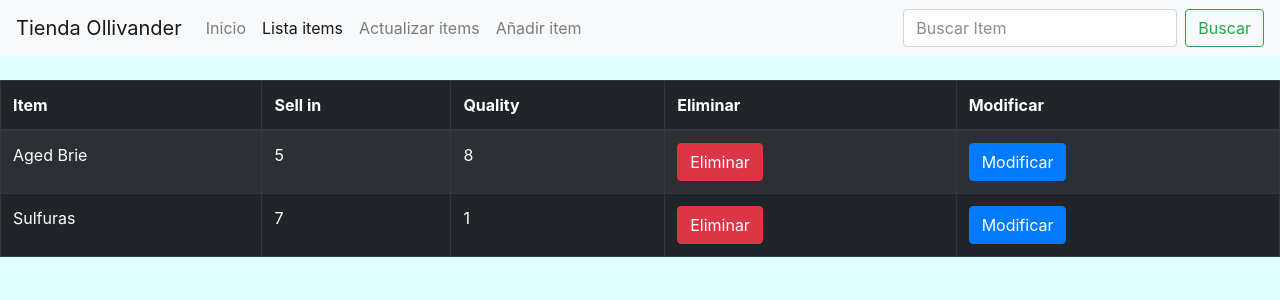
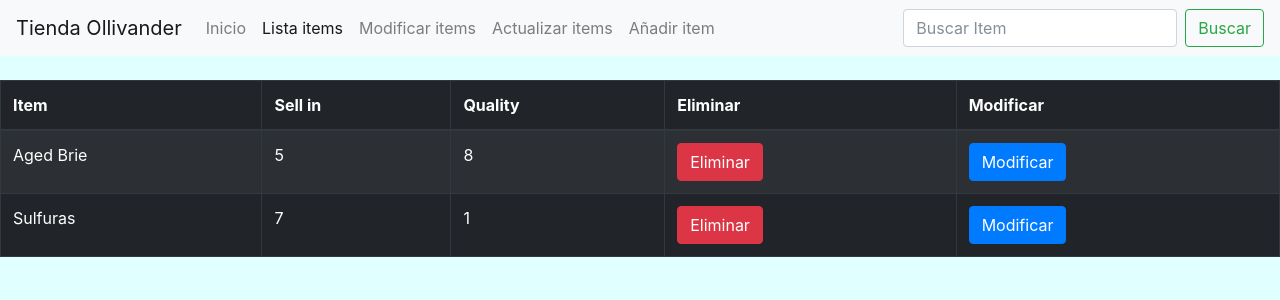
Before and after one commit to sebastia98/Tienda_Olivanders, a Flask app: page /lista in a window 1280 px wide. Shown: the top 300 px of the page. Run offline with Flask 2, Linux system fonts and the light colour scheme; some libraries are stand-ins or nearby versions.

Commit message:
refactor: Cambiar nombre a formulario y cambiar nav
Cambiar nombre a formulario por modificar y cambiar nav para que todos
correspondan según la página que muestran

```diff
--- a/app.py
+++ b/app.py
@@ -17,9 +17,9 @@ def index():
 def lista():
     return render_template("lista.html", gilded_rose=gilded_rose)
 
-@app.route("/formulario")
+@app.route("/modificar")
 def modificar():
-    return render_template("formulario.html")
+    return render_template("modificar.html")
 
 @app.route("/update")
 def update():
--- a/templates/index.html
+++ b/templates/index.html
@@ -37,7 +37,10 @@
           <a class="nav-link" href="http://127.0.0.1:5000/lista">Lista items</a>
         </li>
         <li class="nav-item">
-          <a class="nav-link" href="#">Actualizar items</a>
+          <a class="nav-link" href="http://127.0.0.1:5000/modificar">Modificar items</a>
+        </li>
+        <li class="nav-item">
+          <a class="nav-link" href="http://127.0.0.1:5000/update">Actualizar items</a>
         </li>
         <li class="nav-item">
           <a class="nav-link" href="#">Añadir item</a>
--- a/templates/lista.html
+++ b/templates/lista.html
@@ -37,7 +37,10 @@
           <a class="nav-link" href="http://127.0.0.1:5000/lista">Lista items</a>
         </li>
         <li class="nav-item">
-          <a class="nav-link" href="#">Actualizar items</a>
+          <a class="nav-link" href="http://127.0.0.1:5000/modificar">Modificar items</a>
+        </li>
+        <li class="nav-item">
+          <a class="nav-link" href="http://127.0.0.1:5000/update">Actualizar items</a>
         </li>
         <li class="nav-item">
           <a class="nav-link" href="#">Añadir item</a>
@@ -76,7 +79,7 @@
               aria-disabled="true">Eliminar</a>
           </td>
           <td>
-            <a href="http://127.0.0.1:5000/index" class="btn btn-primary" tabindex="-1" role="button"
+            <a href="http://127.0.0.1:5000/modificar" class="btn btn-primary" tabindex="-1" role="button"
               aria-disabled="true">Modificar</a>
             </td>
         </tr>
@@ -87,7 +90,7 @@
           <td><a href="http://127.0.0.1:5000/index" class="btn btn-danger" tabindex="-1" role="button"
             aria-disabled="true">Eliminar</a></td>
           <td>
-            <a href="http://127.0.0.1:5000/index" class="btn btn-primary" tabindex="-1" role="button"
+            <a href="http://127.0.0.1:5000/modificar" class="btn btn-primary" tabindex="-1" role="button"
               aria-disabled="true">Modificar</a>
           </td>
         </tr>
```
Also changed, not shown: templates/modificar.html (renamed from templates/formulario.html, +8 -12 lines).
